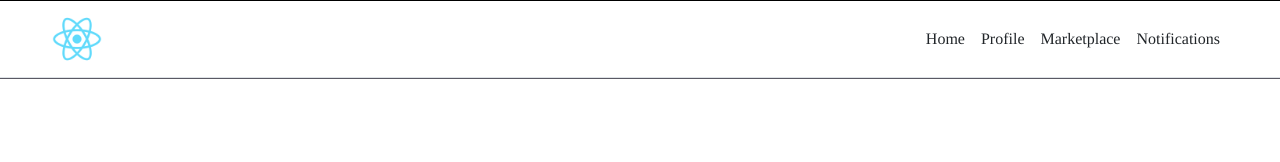
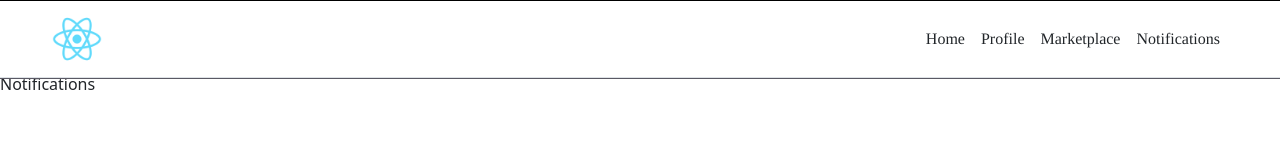
Before and after one commit to arman226/ewb-mock-project, a React (Create React App) app: page / in a window 1280 px wide. Shown: the top 162 px of the page. Built offline with nearby package versions, Linux system fonts and the light colour scheme.

Commit message:
Added notification page

```diff
--- a/src/App.js
+++ b/src/App.js
@@ -1,6 +1,7 @@
 import logo from "./logo.svg";
 import "./App.css";
 import Home from "./pages/Home";
+import Notification from "./pages/Notification";
 import { MuiThemeProvider } from "@material-ui/core";
 import theme from "theme";
 import Routes from "routes";
@@ -12,6 +13,7 @@ function App() {
       {/* <div className="App">
         <Home />
       </div> */}
+      <Notification />
     </MuiThemeProvider>
   );
 }
--- /dev/null
+++ b/src/pages/Notification/index.js
@@ -0,0 +1,11 @@
+import React, { useEffect } from "react";
+
+const Notification = () => {
+  return (
+    <div>
+        <p>Notifications</p>
+    </div>
+  );
+};
+
+export default Notification;
```
